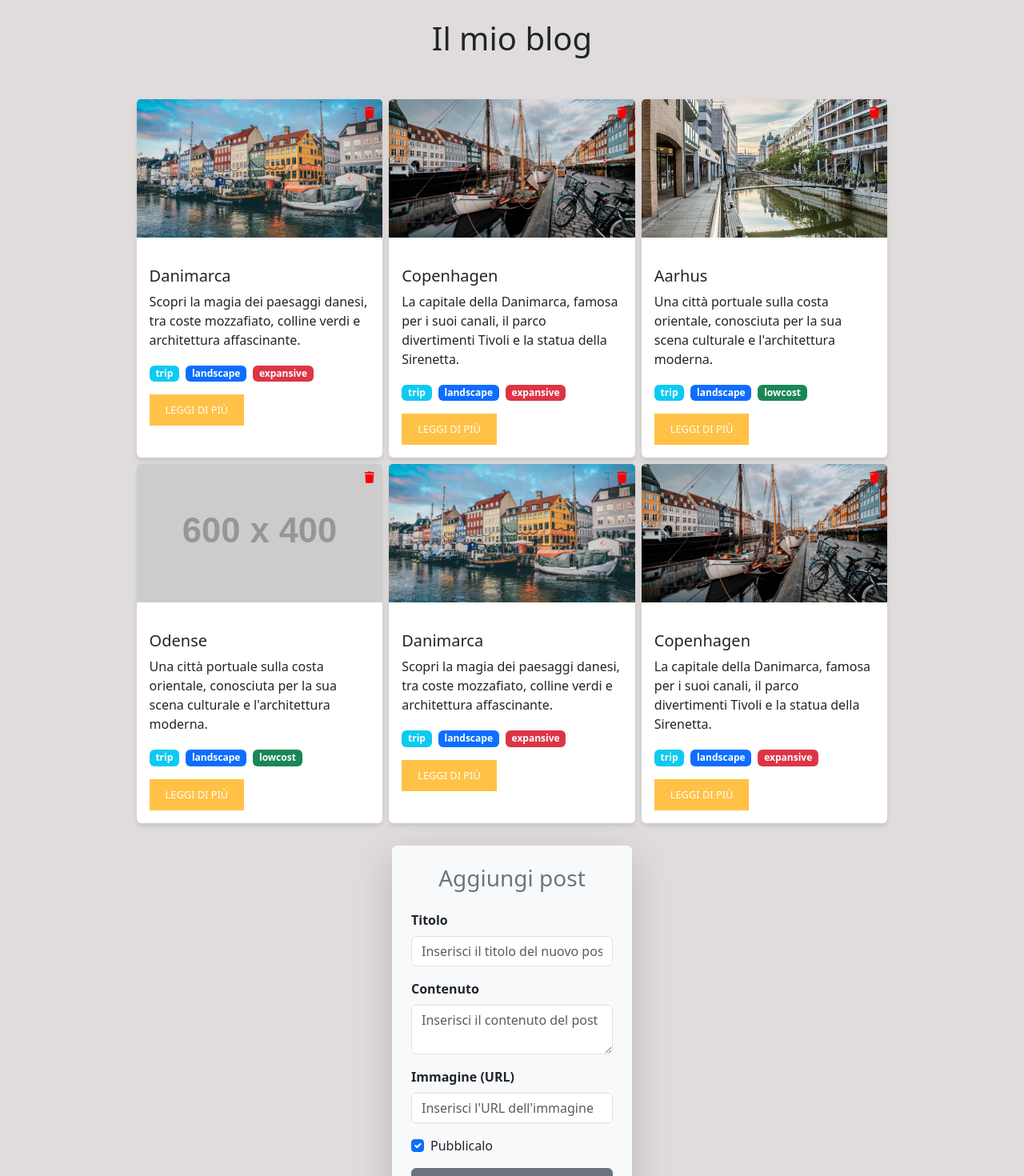
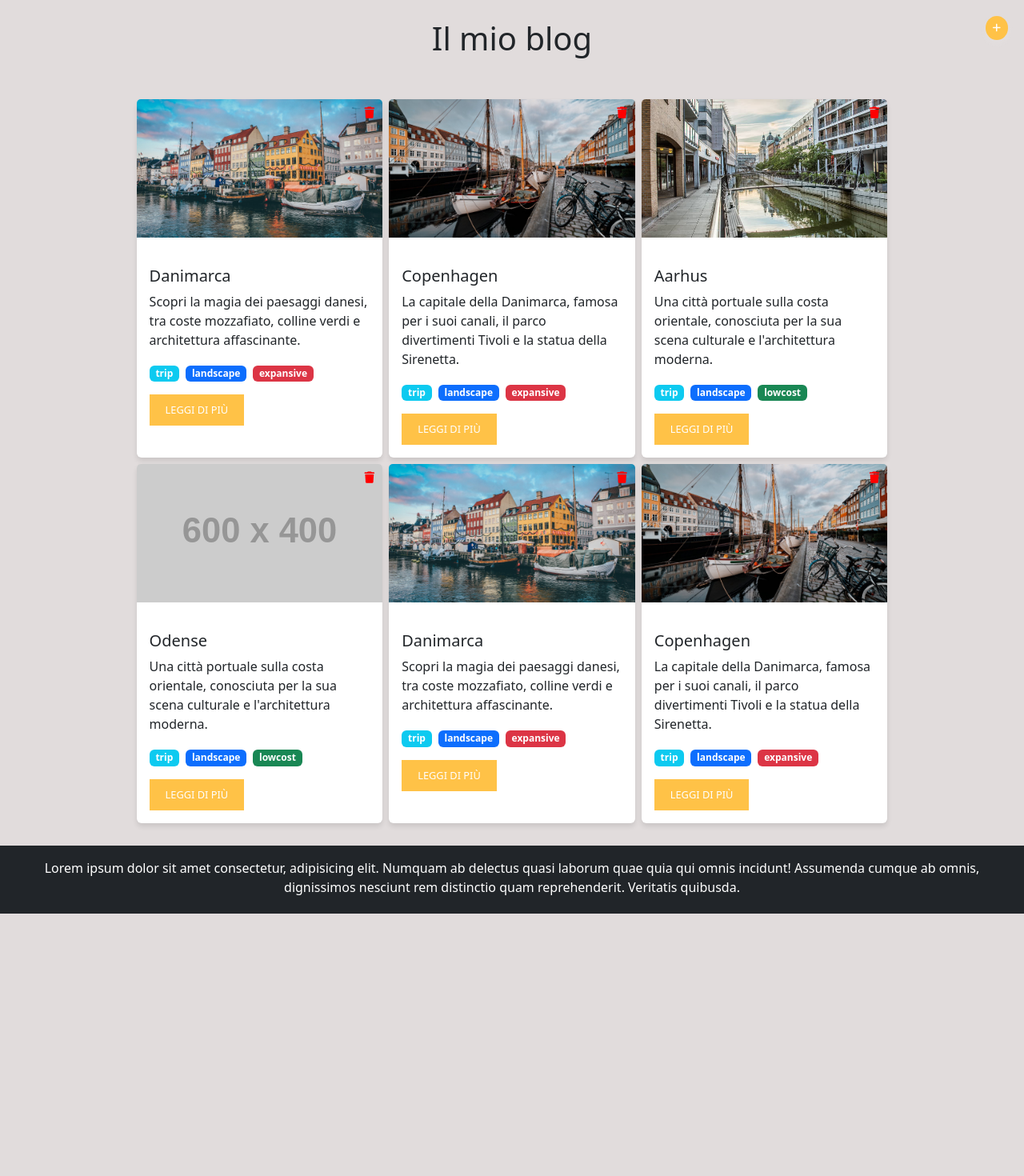
Before and after one commit to Melrizzuto/react-form, a React (Vite) app: page / in a window 1280 px wide. Shown: the top 1470 px of the page at 80% size. After the commit the page ends 1142 px from the top, so only its background shows below. Built offline with nearby package versions, Linux system fonts and the light colour scheme.

Commit message:
created FormContainer component with a toggle button to show/hide the Form jsx, and added it to Main.jsx / added style button + and form in style.css

```diff
--- a/src/components/Card.module.css
+++ b/src/components/Card.module.css
@@ -19,6 +19,7 @@
     rotate: 3deg;
     z-index: 1000;
 }
+
 
 .cardImg {
     aspect-ratio: 16/9;
--- /dev/null
+++ b/src/components/FormContainer.jsx
@@ -0,0 +1,27 @@
+import { useState } from "react";
+import MyForm from "./MyForm";
+
+function FormContainer({ onAddPost, posts }) {
+    const [isFormVisible, setFormVisible] = useState(false); //form non visibile
+
+    const toggleForm = () => {
+        setFormVisible(!isFormVisible); //lo nego per renderlo true
+    };
+
+    return (
+        <>
+            {/* icona + per aprire il form */}
+            <div
+                className="add-post-icon"
+                onClick={toggleForm}
+            >
+                <i className="fa-solid fa-plus"></i>
+            </div>
+
+            {/* gestisco la visibilità del form con operatore ternario */}
+            {isFormVisible ? <MyForm onAddPost={onAddPost} posts={posts} /> : null}
+        </>
+    );
+};
+
+export default FormContainer;
--- a/src/components/Main.jsx
+++ b/src/components/Main.jsx
@@ -1,6 +1,6 @@
 import { useState } from "react";
 import Card from "./Card";
-import MyForm from "./MyForm";
+import FormContainer from "./FormContainer";
 import postsData from "../data/posts";
 
 function Main() {
@@ -11,13 +11,11 @@ function Main() {
         setPosts([...posts, newPost]);
     };
 
-    //fn per eliminare un post tramite id
+    // fn per eliminare un post tramite id
     const handleDeletePost = (id) => {
         const updatedPosts = posts.filter(post => post.id !== id);
         setPosts(updatedPosts);
     };
-
-
 
     return (
         <main className="container d-flex flex-wrap justify-content-center p-4 mt-4">
@@ -37,9 +35,11 @@ function Main() {
                 ))
             }
 
-            <MyForm
+            {/* componente FormContainer per gestire il form */}
+            <FormContainer
                 onAddPost={handleAddPost}
-                posts={posts} />
+                posts={posts}
+            />
         </main>
     );
 }
--- a/src/components/MyForm.jsx
+++ b/src/components/MyForm.jsx
@@ -1,6 +1,6 @@
 import { useState } from "react";
 
-const MyForm = ({ onAddPost, posts }) => {
+function MyForm({ onAddPost, posts }) {
 
     //gli stati del form
     const [title, setTitle] = useState("");
@@ -47,6 +47,7 @@ const MyForm = ({ onAddPost, posts }) => {
                     value={title}
                     onChange={(e) => setTitle(e.target.value)}
                     placeholder="Inserisci il titolo del nuovo post"
+                    required
                 />
             </div>
 
--- a/src/style.css
+++ b/src/style.css
@@ -9,6 +9,34 @@ body {
     background-color: rgb(225, 220, 220);
 }
 
+/* style icona aggiungi form */
+.add-post-icon {
+    position: fixed;
+    top: 20px;
+    right: 20px;
+    background-color: #ffc247;
+    padding: 6px 9px;
+    border-radius: 50%;
+    color: white;
+    font-size: 12px;
+    cursor: pointer;
+    box-shadow: 0px 4px 10px rgba(241, 240, 240, 0.2);
+    transition: all 0.5s;
+}
+
+.add-post-icon:hover {
+    scale: 1.1;
+}
+
+/* style form */
 form {
-    width: 300px;
+    position: fixed;
+    top: 60px;
+    right: 20px;
+    width: 400px;
+    background-color: white;
+    padding: 20px;
+    border-radius: 50%;
+    box-shadow: 0px 4px 10px rgba(0, 0, 0, 0.1);
+    z-index: 999;
 }
```
